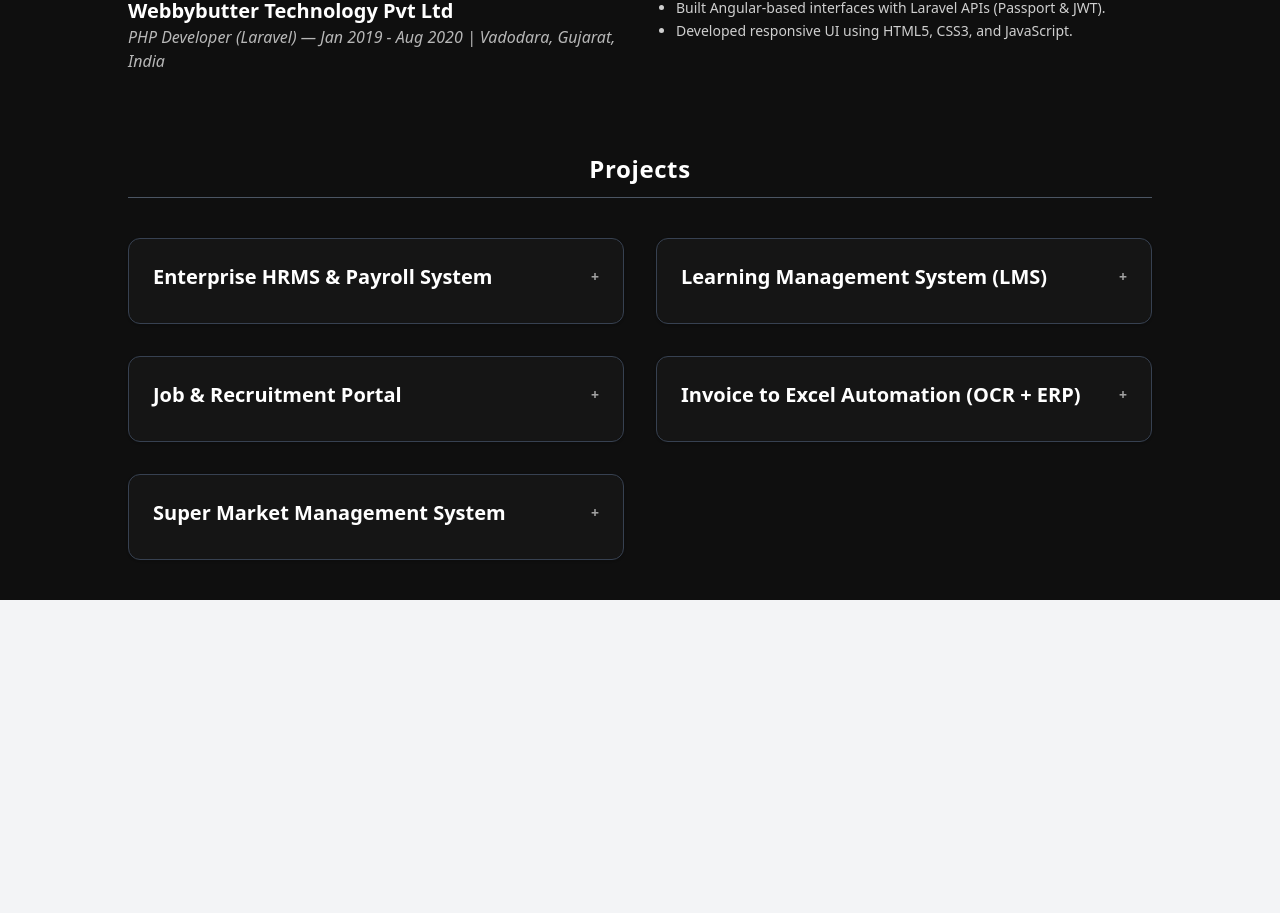
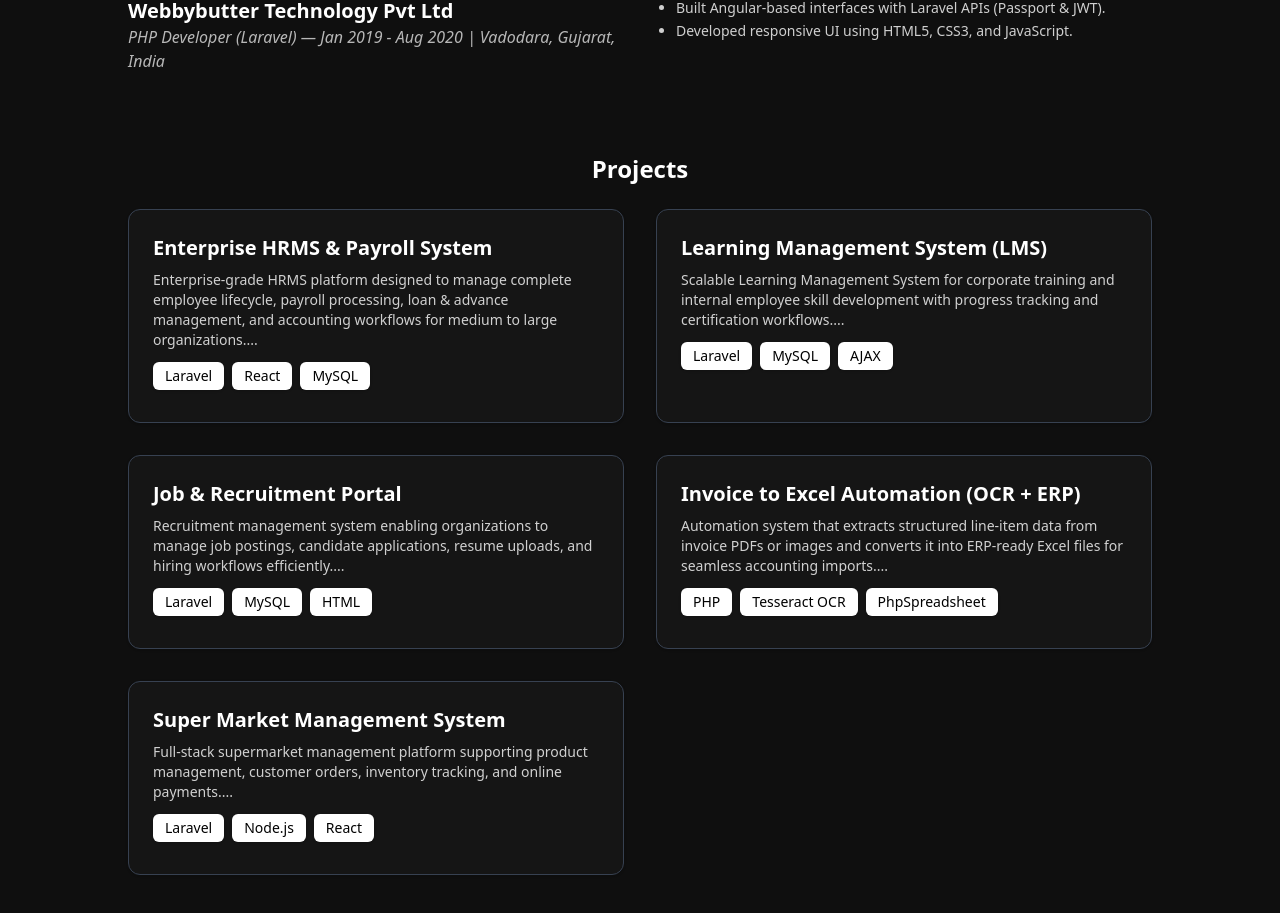
Before and after one commit to nikhil3112/nikhil-portfolio, a React (Vite) app: page / in a window 1280 px wide. Shown: the part 1623-2536 px from the top of the page. Before the commit the page ends 2223 px from the top, so only its background shows below. Built offline with nearby package versions, Linux system fonts and the light colour scheme.

Commit message:
Refactor project details and selection logic
Updated project descriptions and responsibilities for clarity and detail. Refactored project selection state management.

```diff
--- a/src/App.jsx
+++ b/src/App.jsx
@@ -4,7 +4,7 @@ import { SunIcon, MoonIcon } from "@heroicons/react/24/solid";
 
 export default function App() {
   const [dark, setDark] = useState(true);
-  const [openProject, setOpenProject] = useState(null);
+  const [selectedProject, setSelectedProject] = useState(null);
 
   const skillBox =
     "px-3 py-1 rounded-md text-sm font-medium inline-block mr-2 mb-2 shadow";
@@ -13,67 +13,128 @@ export default function App() {
     {
       title: "Enterprise HRMS & Payroll System",
       description:
-        "Enterprise-grade HRMS platform handling employee lifecycle, attendance, payroll processing, loan & advance management, and accounting workflows.",
+        "Enterprise-grade HRMS platform designed to manage complete employee lifecycle, payroll processing, loan & advance management, and accounting workflows for medium to large organizations.",
       tech: ["Laravel", "React", "MySQL", "REST APIs", "AWS"],
       highlights: [
         "Automated salary processing (PF, ESIC, TDS)",
-        "Loan & advance with EMI deduction",
+        "Loan & advance management with EMI deduction",
         "Employee Self-Service (ESS) portal",
+        "Attendance, leave & shift management",
+      ],
+      responsibilities: [
+        "Designed scalable HRMS architecture and database schema",
+        "Developed payroll engine with statutory calculations",
+        "Implemented secure REST APIs and role-based access control",
+        "Optimized payroll and reporting queries for large datasets",
+      ],
+      impact: [
+        "Reduced manual payroll effort significantly",
+        "Improved salary accuracy and compliance",
+        "Enabled centralized HR and payroll operations",
       ],
     },
+
     {
       title: "Learning Management System (LMS)",
       description:
-        "Scalable LMS platform for corporate training with course management, assessments, progress tracking, and certification workflows.",
+        "Scalable Learning Management System for corporate training and internal employee skill development with progress tracking and certification workflows.",
       tech: ["Laravel", "MySQL", "AJAX", "REST APIs"],
       highlights: [
         "Course & content management",
         "Assessment & certification system",
+        "User progress tracking",
         "Admin analytics dashboard",
       ],
+      responsibilities: [
+        "Developed backend modules for courses, lessons, and assessments",
+        "Implemented progress tracking and completion logic",
+        "Built admin dashboards and reporting features",
+        "Ensured secure access control for learners and admins",
+      ],
+      impact: [
+        "Centralized employee learning and training",
+        "Improved course completion visibility",
+        "Reduced dependency on manual training tracking",
+      ],
     },
+
     {
       title: "Job & Recruitment Portal",
       description:
-        "Recruitment management system enabling job posting, candidate applications, resume uploads, and hiring workflows.",
+        "Recruitment management system enabling organizations to manage job postings, candidate applications, resume uploads, and hiring workflows efficiently.",
       tech: ["Laravel", "MySQL", "HTML", "CSS", "JavaScript"],
       highlights: [
         "Role-based access control",
         "Candidate application tracking",
+        "Resume upload & parsing",
         "Employer & admin dashboards",
       ],
+      responsibilities: [
+        "Designed recruitment workflow and application lifecycle",
+        "Built secure resume upload and storage system",
+        "Implemented admin and employer dashboards",
+        "Optimized database queries for candidate searches",
+      ],
+      impact: [
+        "Streamlined hiring operations",
+        "Reduced recruitment turnaround time",
+        "Improved candidate tracking and visibility",
+      ],
     },
+
     {
       title: "Invoice to Excel Automation (OCR + ERP)",
       description:
-        "Automation system that extracts line-item data from purchase invoice PDFs or images and converts them into ERP-ready Excel files for Logic ERP import.",
+        "Automation system that extracts structured line-item data from invoice PDFs or images and converts it into ERP-ready Excel files for seamless accounting imports.",
       tech: [
         "PHP",
         "Tesseract OCR",
         "PhpSpreadsheet",
         "React Native",
-        "GD / Imagick"
+        "GD / Imagick",
       ],
       highlights: [
         "Invoice PDF & image parsing using OCR",
         "Line-item extraction (HSN, Qty, GST, Amount)",
-        "Auto-generated Excel in ERP import format",
-        "Mobile app for scanning & uploading invoices"
+        "ERP-ready Excel generation",
+        "Mobile app for scanning & uploading invoices",
+      ],
+      responsibilities: [
+        "Implemented OCR pipeline for invoice text extraction",
+        "Developed intelligent parsing logic for line items",
+        "Automated Excel generation using ERP templates",
+        "Built mobile-to-backend integration for uploads",
+      ],
+      impact: [
+        "Reduced manual data entry for accounting teams",
+        "Improved invoice processing speed and accuracy",
+        "Enabled seamless ERP data imports",
       ],
     },
+
     {
       title: "Super Market Management System",
       description:
-        "Full-stack supermarket management platform with product, order, customer, and payment workflows.",
+        "Full-stack supermarket management platform supporting product management, customer orders, inventory tracking, and online payments.",
       tech: ["Laravel", "Node.js", "React", "MySQL", "Stripe"],
       highlights: [
         "Product & category management",
         "Customer authentication & cart flow",
         "Order management for admin",
-        "Stripe payment integration"
+        "Stripe payment integration",
       ],
-    }
-
+      responsibilities: [
+        "Developed backend APIs for products, orders, and users",
+        "Implemented authentication and cart workflows",
+        "Integrated Stripe for secure online payments",
+        "Built admin dashboards for order and inventory management",
+      ],
+      impact: [
+        "Enabled digital ordering for retail operations",
+        "Improved order tracking and management",
+        "Provided scalable foundation for e-commerce growth",
+      ],
+    },
   ];
 
 
@@ -163,7 +224,7 @@ export default function App() {
 
 
           <p className="text-left opacity-90 leading-relaxed text-sm">
-            Senior Full Stack Developer with 7+ years of experience building
+            Senior Full Stack Developer with 8+ years of experience building
             enterprise-grade web applications. I specialize in HRMS, Payroll,
             SaaS platforms, and API-driven systems using PHP (Laravel), Node.js,
             React, and cloud technologies.
@@ -292,48 +353,96 @@ export default function App() {
         </div>
       </section>
 
-      {/* PROJECTS */}
-      <section className="max-w-5xl mx-auto mt-20 text-center">
-        <h2 className="text-2xl font-semibold mb-3 tracking-wide">Projects</h2>
-        <hr className="border-gray-600 mb-10" />
+      {/* PROJECTS GRID */}
+      <section className="max-w-5xl mx-auto">
+        <h2 className="text-2xl font-semibold mb-6 text-center">Projects</h2>
 
-        <div className="grid grid-cols-1 md:grid-cols-2 gap-8 text-left">
+        <div className="grid grid-cols-1 md:grid-cols-2 gap-8">
           {projects.map((project, index) => (
             <div
               key={index}
+              onClick={() => setSelectedProject(project)}
               className={
-                "p-6 rounded-xl border shadow transition " +
-                (dark ? "border-gray-700 bg-[#151515]" : "border-gray-300 bg-white")
+                "p-6 rounded-xl border shadow cursor-pointer transition hover:scale-[1.02] " +
+                (dark
+                  ? "border-gray-700 bg-[#151515]"
+                  : "border-gray-300 bg-white")
               }
             >
-              {/* TITLE */}
-              <h3
-                onClick={() =>
-                  setOpenProject(openProject === index ? null : index)
-                }
-                className="text-xl font-bold mb-2 cursor-pointer flex justify-between items-center"
-              >
-                {project.title}
-                <span className="text-sm opacity-60">
-                  {openProject === index ? "−" : "+"}
-                </span>
-              </h3>
-
-              {/* COLLAPSIBLE CONTENT */}
-              {openProject === index && (
-                <div className="mt-4 animate-fadeIn">
-                  <p className="text-sm opacity-80 mb-4 leading-relaxed">
-                    {project.description}
+              <h3 className="text-xl font-bold mb-2">{project.title}</h3>
+              <p className="text-sm opacity-80 mb-3">
+                {project.description.slice(0, 250)}...
               </p>
 
-                  <ul className="list-disc ml-5 text-sm opacity-80 mb-4">
-                    {project.highlights.map((point, i) => (
-                      <li key={i}>{point}</li>
+              {project.tech.slice(0, 3).map((tech, i) => (
+                <span
+                  key={i}
+                  className={
+                    skillBox +
+                    (dark ? " bg-white text-black" : " bg-black text-white")
+                  }
+                >
+                  {tech}
+                </span>
+              ))}
+
+            </div>
+          ))}
+        </div>
+      </section>
+
+      {/* FULL SCREEN PROJECT VIEW */}
+      {selectedProject && (
+        <div
+          className={
+            "fixed inset-0 z-50 overflow-y-auto px-10 py-12 transition " +
+            (dark ? "bg-[#0f0f0f] text-white" : "bg-white text-black")
+          }
+        >
+          <div className="max-w-6xl mx-auto min-h-screen">
+
+            {/* HEADER */}
+            <div className="flex justify-between items-start mb-8">
+              <div>
+                <h2 className="text-4xl font-bold mb-2">
+                  {selectedProject.title}
+                </h2>
+                <p className="opacity-70 text-sm">
+                  Detailed project overview, features, and technology stack
+                </p>
+              </div>
+
+              <button
+                onClick={() => setSelectedProject(null)}
+                className="px-4 py-2 border rounded hover:bg-gray-200 hover:text-black transition"
+              >
+                ✕
+              </button>
+            </div>
+
+            {/* DESCRIPTION */}
+            <section className="mb-10">
+              <h3 className="text-2xl font-semibold mb-3">Overview</h3>
+              <p className="opacity-90 leading-relaxed text-base">
+                {selectedProject.description}
+              </p>
+            </section>
+
+            {/* FEATURES */}
+            <section className="mb-10">
+              <h3 className="text-2xl font-semibold mb-4">Key Features</h3>
+              <ul className="grid grid-cols-1 md:grid-cols-2 gap-4 list-disc ml-6 opacity-90">
+                {selectedProject.highlights.map((item, i) => (
+                  <li key={i}>{item}</li>
                 ))}
               </ul>
+            </section>
 
-                  <div className="mt-3">
-                    {project.tech.map((tech, i) => (
+            {/* TECH STACK */}
+            <section className="mb-10">
+              <h3 className="text-2xl font-semibold mb-4">Technology Stack</h3>
+              <div>
+                {selectedProject.tech.map((tech, i) => (
                   <span
                     key={i}
                     className={
@@ -345,13 +454,28 @@ export default function App() {
                   </span>
                 ))}
               </div>
+            </section>
+
+            {/* RESPONSIBILITIES */}
+            <h3 className="text-2xl font-semibold mb-3">Key Responsibilities</h3>
+            <ul className="list-disc ml-6 mb-8 opacity-90">
+              {selectedProject.responsibilities.map((item, i) => (
+                <li key={i}>{item}</li>
+              ))}
+            </ul>
+
+            {/* IMPACT */}
+            <h3 className="text-2xl font-semibold mb-3">Business Impact</h3>
+            <ul className="list-disc ml-6 opacity-90">
+              {selectedProject.impact.map((item, i) => (
+                <li key={i}>{item}</li>
+              ))}
+            </ul>
+
+          </div>
         </div>
       )}
-            </div>
 
-          ))}
-        </div>
-      </section>
 
     </div>
   );
```
Lines whose indentation alone changed are shown as unchanged.
